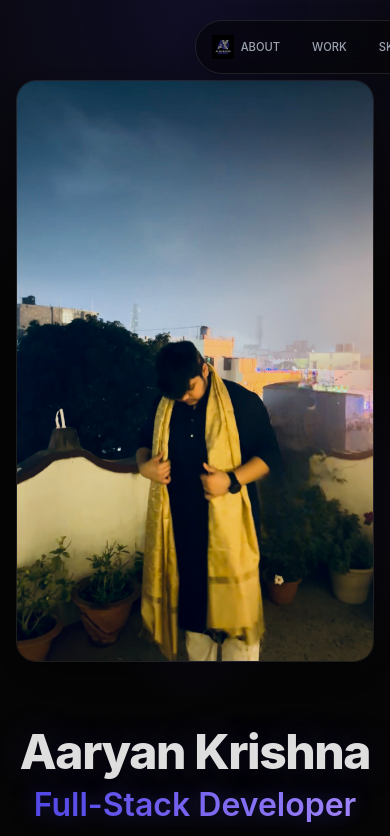
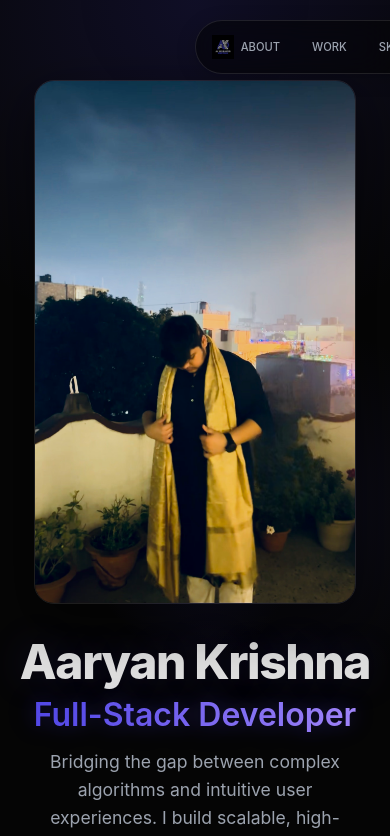
Before and after one commit to aaryan-codes56/portfolio, a React (Vite) app: page / in a window 390 px wide. Shown: the top 836 px of the page. Built offline with nearby package versions, Linux system fonts and the light colour scheme.

Commit message:
Fix: Mobile responsive improvements for Navbar and Hero

```diff
--- a/src/components/Hero/Hero.css
+++ b/src/components/Hero/Hero.css
@@ -138,7 +138,10 @@
     .hero-container {
         grid-template-columns: 1fr;
         text-align: center;
-        gap: var(--spacing-lg);
+        gap: 2rem;
+        /* Significantly reduced from var(--spacing-lg) */
+        padding-top: 60px;
+        /* Padding for fixed navbar */
     }
 
     .hero-content {
@@ -148,6 +151,7 @@
     .hero-image-container {
         order: 1;
         max-width: 400px;
+        width: 90%;
         margin: 0 auto;
     }
 
```
